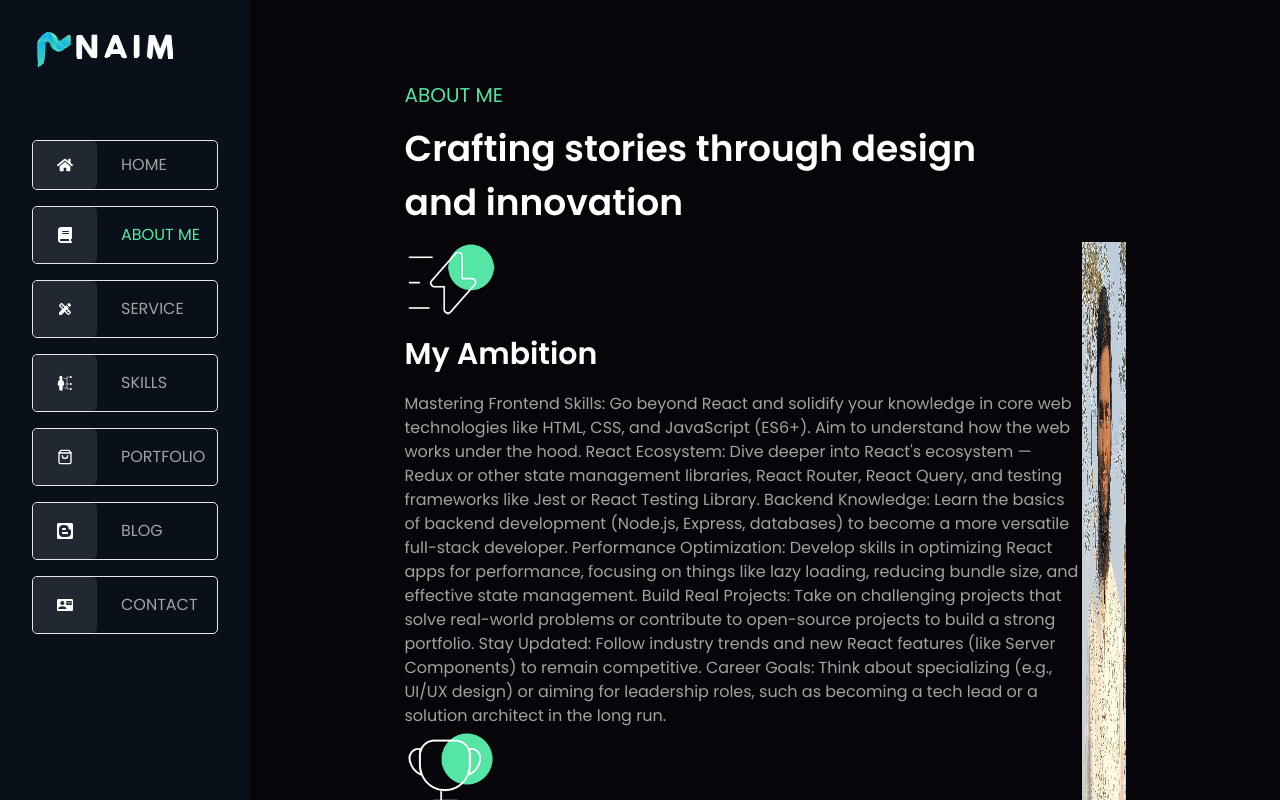
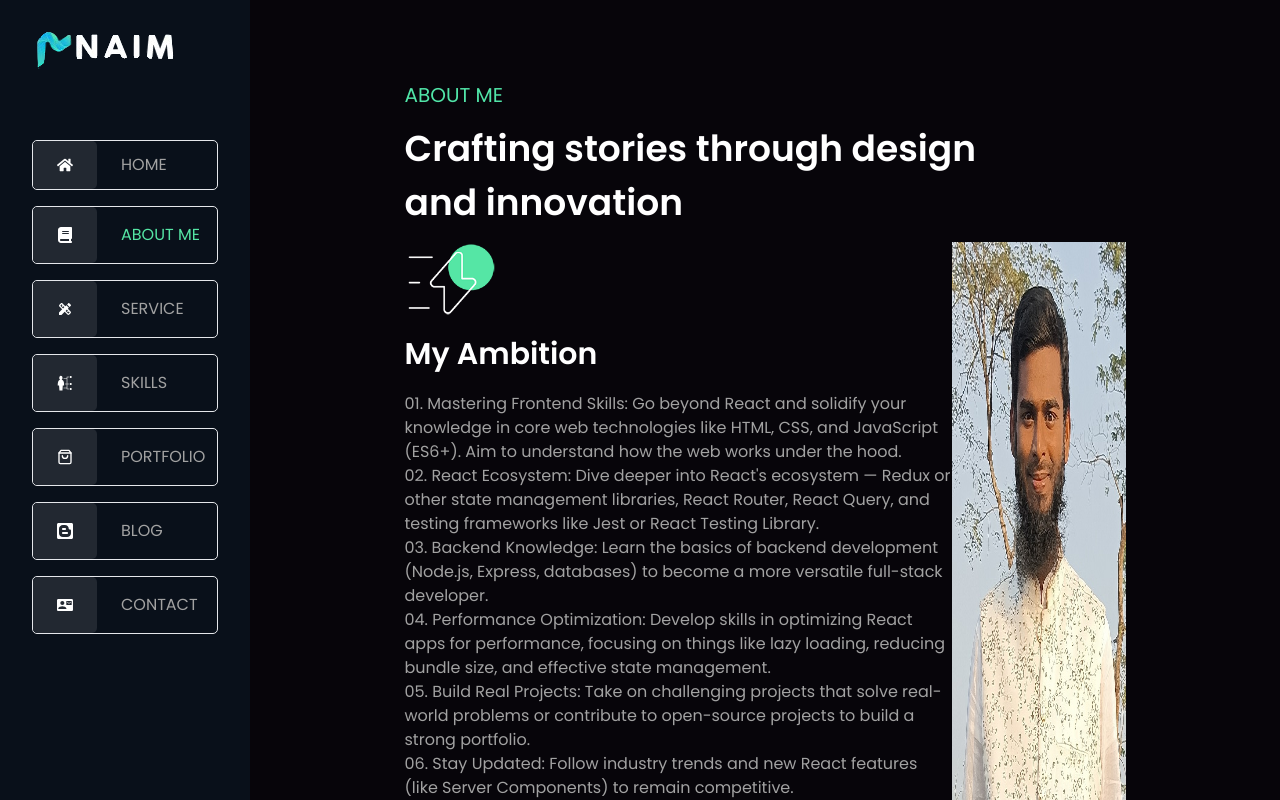
Before and after one commit to naimekattor/naim-portfolio, a React (Vite) app: page /about in a window 1280 px wide. Shown: the top 800 px of the page. Built offline with nearby package versions, Linux system fonts and the light colour scheme.

Commit message:
Update About.jsx
change into ambitions div

```diff
--- a/src/Pages/About.jsx
+++ b/src/Pages/About.jsx
@@ -17,19 +17,19 @@ const About = () => {
           <div>
             <img src={about_1} alt="" className='w-[90px] h-[90px]' />
             <span className='text-[30px] text-white my-[30px] font-semibold'>My Ambition</span>
-            <p className='text-[#A2A2A2] text-[16px] mt-[15px] text-wrap'>Mastering Frontend Skills: Go beyond React and solidify your knowledge in core web technologies like HTML, CSS, and JavaScript (ES6+). Aim to understand how the web works under the hood.
+            <p className='text-[#A2A2A2] text-[16px] mt-[15px] text-wrap'>01. Mastering Frontend Skills: Go beyond React and solidify your knowledge in core web technologies like HTML, CSS, and JavaScript (ES6+). Aim to understand how the web works under the hood.<br/>
 
-React Ecosystem: Dive deeper into React's ecosystem — Redux or other state management libraries, React Router, React Query, and testing frameworks like Jest or React Testing Library.
+02. React Ecosystem: Dive deeper into React's ecosystem — Redux or other state management libraries, React Router, React Query, and testing frameworks like Jest or React Testing Library.<br/>
 
-Backend Knowledge: Learn the basics of backend development (Node.js, Express, databases) to become a more versatile full-stack developer.
+03. Backend Knowledge: Learn the basics of backend development (Node.js, Express, databases) to become a more versatile full-stack developer.<br/>
 
-Performance Optimization: Develop skills in optimizing React apps for performance, focusing on things like lazy loading, reducing bundle size, and effective state management.
+04. Performance Optimization: Develop skills in optimizing React apps for performance, focusing on things like lazy loading, reducing bundle size, and effective state management.<br/>
 
-Build Real Projects: Take on challenging projects that solve real-world problems or contribute to open-source projects to build a strong portfolio.
+05. Build Real Projects: Take on challenging projects that solve real-world problems or contribute to open-source projects to build a strong portfolio.<br/>
 
-Stay Updated: Follow industry trends and new React features (like Server Components) to remain competitive.
+06. Stay Updated: Follow industry trends and new React features (like Server Components) to remain competitive.<br/>
 
-Career Goals: Think about specializing (e.g., UI/UX design) or aiming for leadership roles, such as becoming a tech lead or a solution architect in the long run.</p>
+07 .Career Goals: Think about specializing (e.g., UI/UX design) or aiming for leadership roles, such as becoming a tech lead or a solution architect in the long run.</p>
           </div>
           <div>
             <img src={about_2} alt="" className='w-[90px] h-[90px]' />
```
